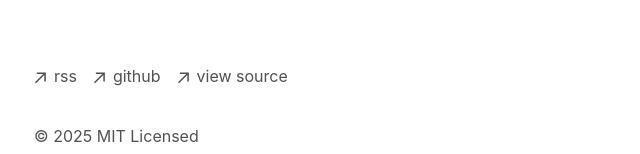
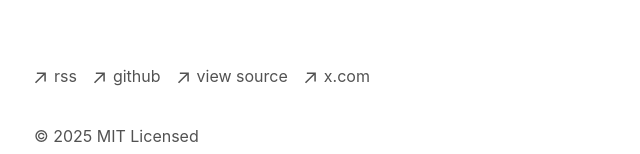
Before and after one commit to izumiando/portfolio, a Next.js app: page / in a window 1280 px wide. Shown: the part 496-650 px from the top of the page, without its empty margins (318-958 px from the left). Built offline with nearby package versions, Linux system fonts and the light colour scheme.

Commit message:
adding x link

```diff
--- a/app/components/footer.tsx
+++ b/app/components/footer.tsx
@@ -52,6 +52,17 @@ export default function Footer() {
             <p className="ml-2 h-7">view source</p>
           </a>
         </li>
+        <li>
+          <a
+            className="flex items-center transition-all hover:text-neutral-800 dark:hover:text-neutral-100"
+            rel="noopener noreferrer"
+            target="_blank"
+            href="https://x.com/IzumiAndo"
+          >
+            <ArrowIcon />
+            <p className="ml-2 h-7">x.com</p>
+          </a>
+        </li>
       </ul>
       <p className="mt-8 text-neutral-600 dark:text-neutral-300">
         © {new Date().getFullYear()} MIT Licensed
```
